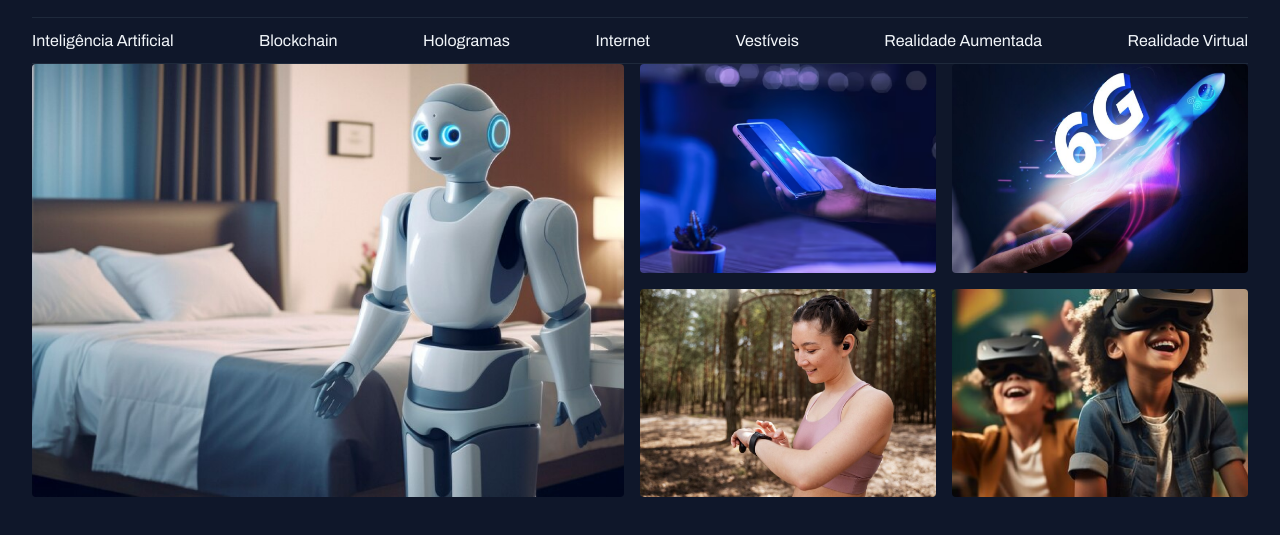
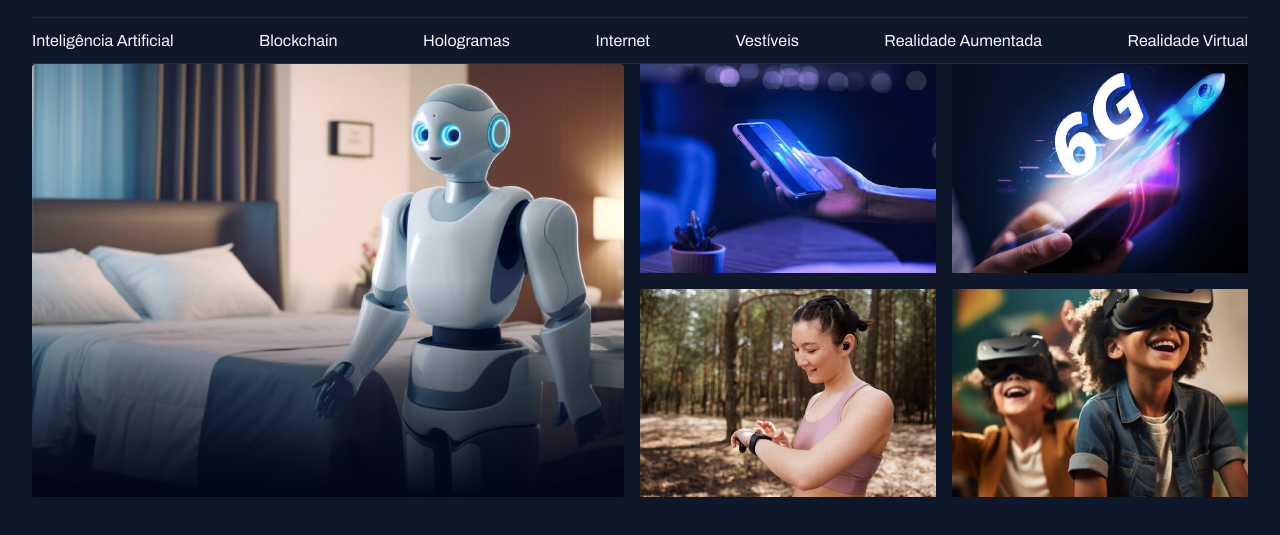
Before and after one commit to talisonsc/Projeto-Portal-de-Noticias, a plain HTML site: page index.html in a window 1280 px wide. Shown: the part 55-590 px from the top of the page. Drawn offline with Linux system fonts and the light colour scheme.

Commit message:
Adicionando fundo com degrade

```diff
--- a/index.html
+++ b/index.html
@@ -45,7 +45,7 @@
   <main class="grid container">
     <section id="featured" class="grid grid-flow-col gap-16">
 
-      <div>
+      <div class="card">
         <img src="assets/images/Image 01.png" alt="...">
       </div>
 
--- a/styles/section.css
+++ b/styles/section.css
@@ -1,7 +1,24 @@
 #featured {
   img {
-    border-radius: 4px ;
     height: 100%;
     object-fit: cover;
   }
+
+  .card {
+    border-radius: 4px ;
+    overflow: hidden;
+    position: relative;
+    &::before {
+      content: "";
+      position: absolute;
+      inset: 0;
+      top: 50%;
+      background: linear-gradient(
+        180deg,
+        transparent,
+        #020617 100%
+      )
+    }
+
+  }
 }
```
